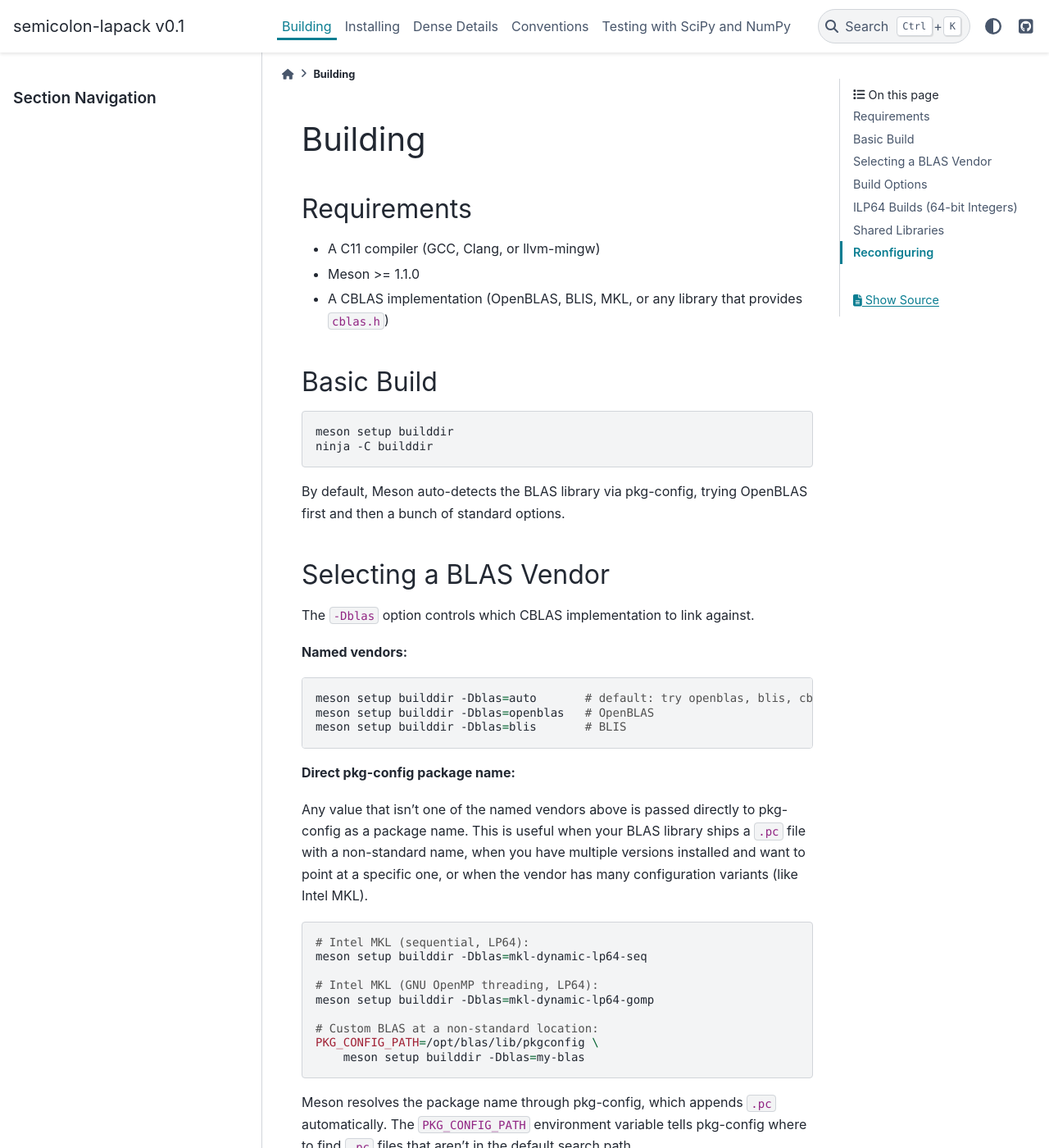
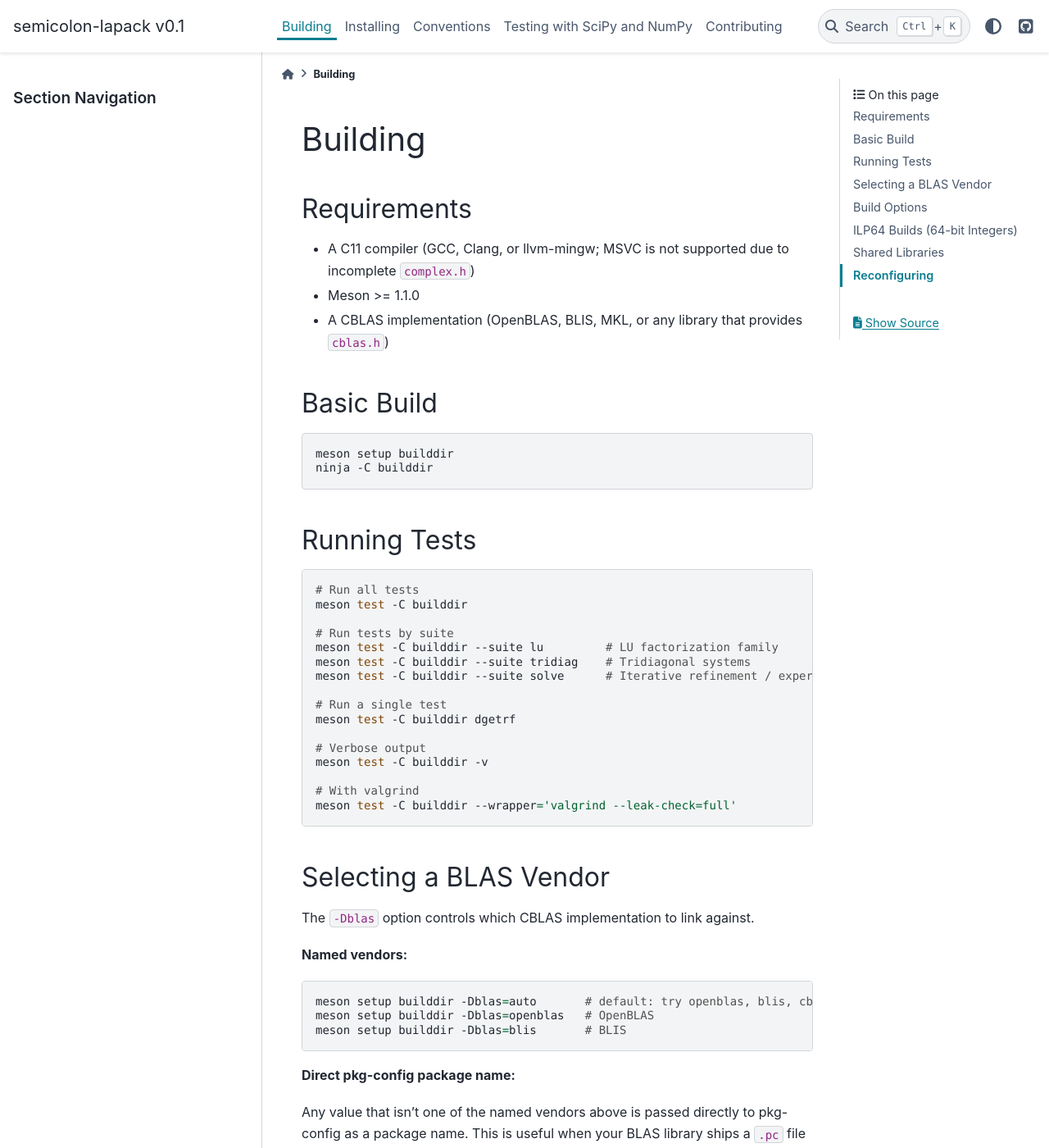
Before and after one commit to ilayn/semicolon-lapack, a Sphinx documentation site: the page built from doc/source/building.rst, in a window 1280 px wide and 1400 px high. Shown: the whole window at 82% size. Built offline with Sphinx 7.4.7 and the PyData theme 0.15.4, drawn with Linux system fonts in a browser that asks for light colours; pages that are not in the unit, such as notebooks, are missing from menus.

Commit message:
DOC:Restructure docs

```diff
--- a/doc/source/building.rst
+++ b/doc/source/building.rst
@@ -5,7 +5,7 @@ Building
 Requirements
 ------------
 
-- A C11 compiler (GCC, Clang, or llvm-mingw)
+- A C11 compiler (GCC, Clang, or llvm-mingw; MSVC is not supported due to incomplete ``complex.h``)
 - Meson >= 1.1.0
 - A CBLAS implementation (OpenBLAS, BLIS, MKL, or any library that provides ``cblas.h``)
 
@@ -17,8 +17,27 @@ Basic Build
    meson setup builddir
    ninja -C builddir
 
-By default, Meson auto-detects the BLAS library via pkg-config, trying OpenBLAS
-first and then a bunch of standard options.
+Running Tests
+-------------
+
+.. code-block:: bash
+
+   # Run all tests
+   meson test -C builddir
+
+   # Run tests by suite
+   meson test -C builddir --suite lu         # LU factorization family
+   meson test -C builddir --suite tridiag    # Tridiagonal systems
+   meson test -C builddir --suite solve      # Iterative refinement / expert drivers
+
+   # Run a single test
+   meson test -C builddir dgetrf
+
+   # Verbose output
+   meson test -C builddir -v
+
+   # With valgrind
+   meson test -C builddir --wrapper='valgrind --leak-check=full'
 
 
 Selecting a BLAS Vendor
--- a/doc/source/index.rst
+++ b/doc/source/index.rst
@@ -43,9 +43,9 @@ Contents
 
    building
    installing
-   dense-details
    conventions
    testing-scipy-numpy
+   contributing
 
 .. toctree::
    :maxdepth: 2
```
Also changed, not shown: doc/source/contributing.rst (added, +84 -0 lines), doc/source/conventions.rst (+58 -0 lines), doc/source/dense-details.rst (deleted, +0 -212 lines).
